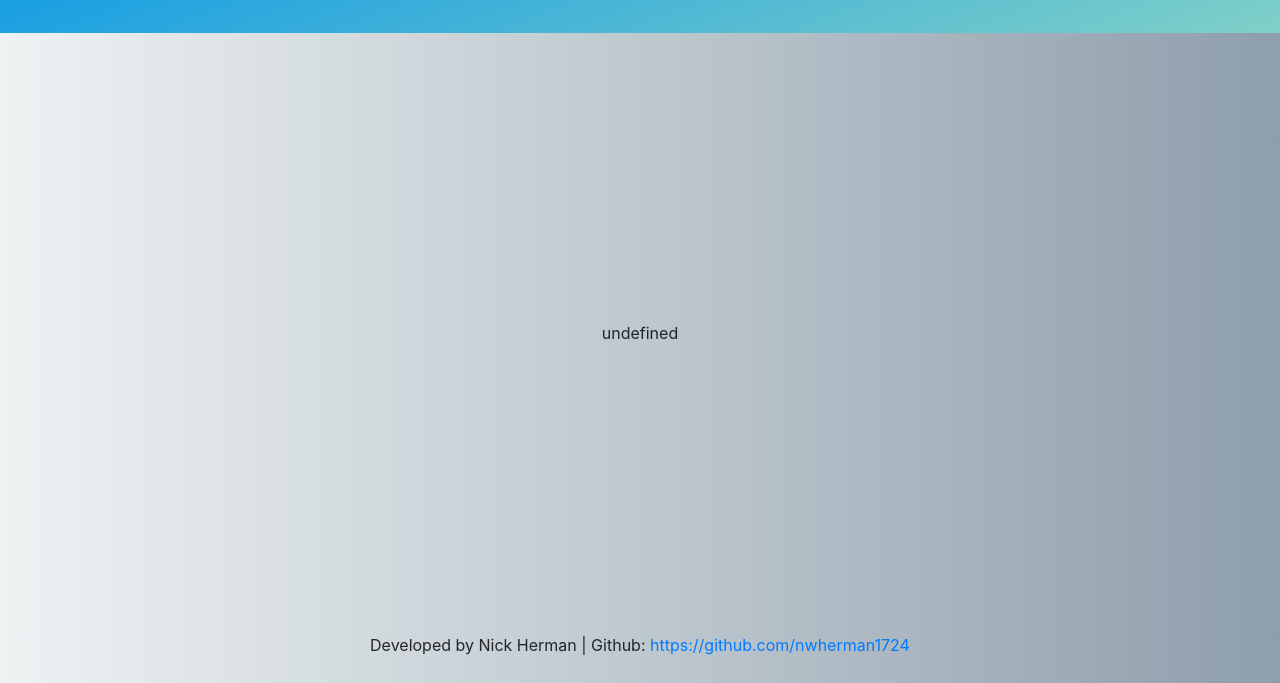
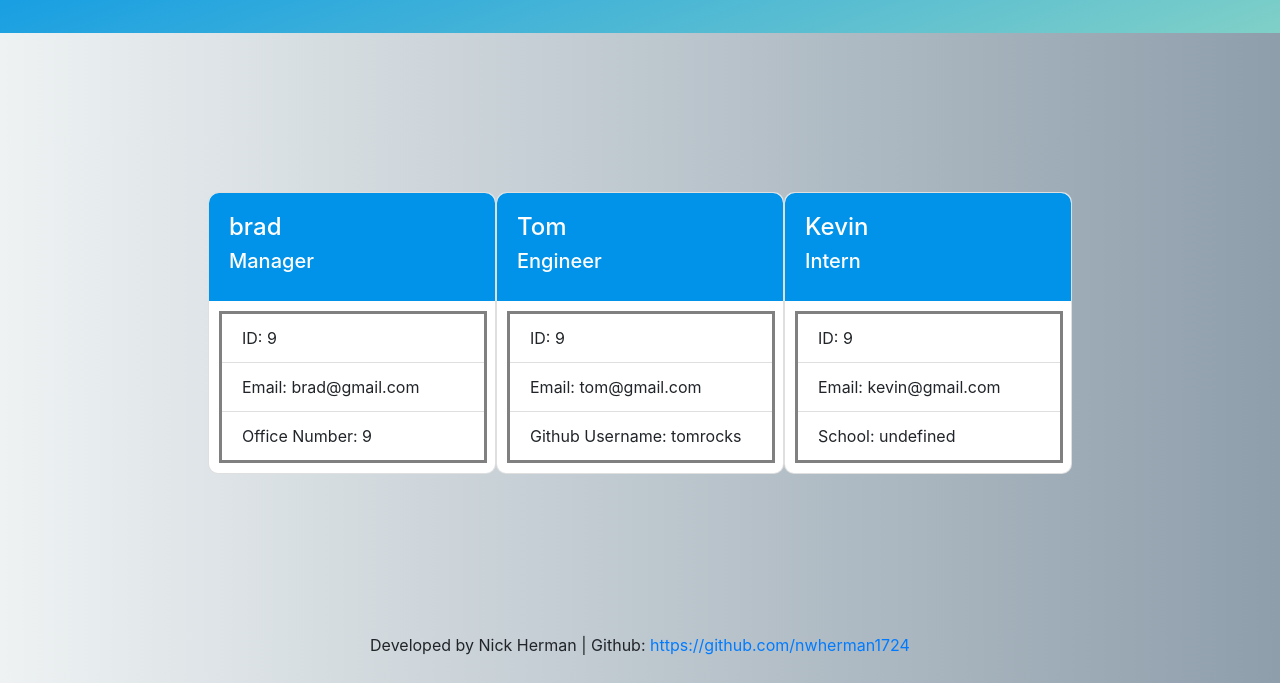
Before and after one commit to nwherman1724/team-profile-generator, a website: page index.html in a window 1280 px wide. Shown: the part 117-800 px from the top of the page. Drawn offline with nearby package versions, Linux system fonts and the light colour scheme; files that its build step writes are made by us from their sources.

Commit message:
brought in object properties into html

```diff
--- a/classes/engineer.js
+++ b/classes/engineer.js
@@ -5,6 +5,10 @@ class Engineer extends Employee {
         super(name, id, email);
         this.github = github;
     }
+
+    getRole(){
+        return 'Engineer'
+    }
 }
 
 module.exports = Engineer;
--- a/classes/intern.js
+++ b/classes/intern.js
@@ -5,6 +5,10 @@ class Intern extends Employee {
         super(name, id, email);
         this.school = school;
     }
+
+    getRole(){
+        return 'Intern'
+    }
 }
 
     module.exports = Intern;
--- a/classes/manager.js
+++ b/classes/manager.js
@@ -5,6 +5,10 @@ class Manager extends Employee {
         super(name, id, email)
         this.officeNum = officeNum;
     }
+
+    getRole(){
+        return 'Manager'
+    }
 }
 
 module.exports = Manager;
--- a/index.html
+++ b/index.html
@@ -16,7 +16,43 @@
       <main>
   <!-- this section will have tiles that contain the employee information -->
 
-    undefined
+     <div class="card" style="width: 18rem;">
+        <div class="card-body title-color">
+            <h4>brad</h4>
+            <h5>Manager</h5>
+        </div>
+        <div style="width: 18rem;">
+            <ul class="list-group list-group-flush">
+              <li class="list-group-item">ID: 9</li>
+              <li class="list-group-item">Email: brad@gmail.com</li>
+              <li class="list-group-item">Office Number: 9</li>
+            </ul>
+        </div>
+      </div> <div class="card" style="width: 18rem;">
+        <div class="card-body title-color">
+            <h4>Tom</h4>
+            <h5>Engineer</h5>
+        </div>
+        <div style="width: 18rem;">
+            <ul class="list-group list-group-flush">
+              <li class="list-group-item">ID: 9</li>
+              <li class="list-group-item">Email: tom@gmail.com</li>
+              <li class="list-group-item">Github Username: tomrocks</li>
+            </ul>
+        </div>
+      </div> <div class="card" style="width: 18rem;">
+        <div class="card-body title-color">
+            <h4>Kevin</h4>
+            <h5>Intern</h5>
+        </div>
+        <div style="width: 18rem;">
+            <ul class="list-group list-group-flush">
+              <li class="list-group-item">ID: 9</li>
+              <li class="list-group-item">Email: kevin@gmail.com</li>
+              <li class="list-group-item">School: undefined</li>
+            </ul>
+        </div>
+      </div>
 
       </main>
 
```
Also changed, not shown: index.js (+43 -9 lines).
